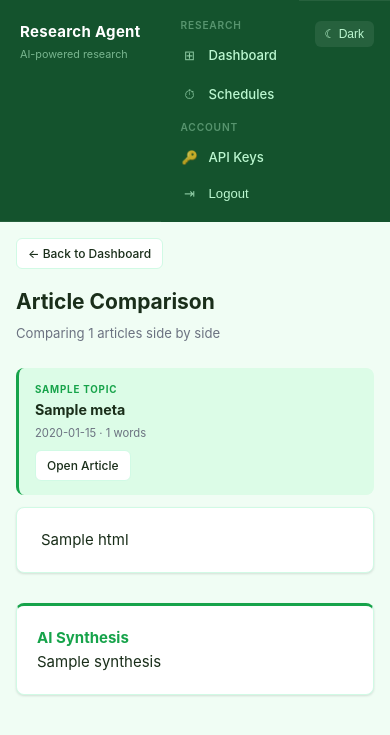
After one commit to Obinwanne1/Research-Agent, a Flask app: template templates/compare.html in a window 390 px wide. The commit adds this page. Shown: the top 735 px of the page. Run offline with Flask 3, Linux system fonts and the light colour scheme; the template is opened without the code that fills it: most values are stand-ins (such as "Sample title", 1, 10 or a date in 2020); some libraries are stand-ins or nearby versions.

Commit message:
feat: tier 3 — Claude API fallback + article comparison view
- utils.py: _run_sdk() fallback via anthropic SDK (claude-sonnet-4-6);
  _run_claude() tries CLI first, falls back to SDK if ANTHROPIC_API_KEY set
- GET /compare?slugs=a,b[,c,d]: side-by-side article comparison, up to 4 articles
  Calls Claude to synthesize What They Share / Key Differences / Synthesis
  Synthesis failure is non-fatal — page renders without it
- dashboard.html: per-card checkboxes, floating compare bar (2–4 selection),
  navigates to /compare on click
- templates/compare.html: responsive grid columns, scrollable per-column,
  synthesis panel with article-content styles

Co-Authored-By: Claude Sonnet 4.6 <noreply@anthropic.com>

```diff
--- a/app.py
+++ b/app.py
@@ -531,6 +531,61 @@ def settings_api_keys_revoke(key_id):
     return redirect(url_for("settings_api_keys"))
 
 
+# ── Article comparison ────────────────────────────────────────────────────────
+
+@app.route("/compare")
+@login_required
+def compare():
+    raw = request.args.get("slugs", "")
+    slugs = [s.strip() for s in raw.split(",") if s.strip()][:4]
+    if len(slugs) < 2:
+        flash("Select at least 2 articles to compare.", "error")
+        return redirect(url_for("dashboard"))
+
+    articles_data = []
+    for slug in slugs:
+        art = models.get_article(slug, session["user_id"])
+        if not art:
+            continue
+        file_path = os.path.join(Config.RESEARCH_BASE_DIR, art["file_path"])
+        real_base = os.path.realpath(Config.RESEARCH_BASE_DIR)
+        real_path = os.path.realpath(file_path)
+        if not real_path.startswith(real_base + os.sep) or not os.path.exists(real_path):
+            continue
+        with open(real_path, "r", encoding="utf-8") as f:
+            raw_md = f.read()
+        html = md.markdown(raw_md, extensions=["fenced_code", "tables"])
+        articles_data.append({"meta": art, "html": html, "raw": raw_md})
+
+    if len(articles_data) < 2:
+        flash("Could not load articles for comparison.", "error")
+        return redirect(url_for("dashboard"))
+
+    # Claude synthesis — compare all articles
+    excerpts = "\n\n---\n\n".join(
+        f"Article {i+1}: {a['meta']['title']}\n\n{a['raw'][:3000]}"
+        for i, a in enumerate(articles_data)
+    )
+    synthesis_html = None
+    try:
+        from utils import call_claude
+        prompt = (
+            f"You are comparing {len(articles_data)} research articles.\n\n"
+            f"{excerpts}\n\n"
+            "Write a concise comparison (300–500 words) structured as:\n"
+            "## What They Share\n"
+            "## Key Differences\n"
+            "## Synthesis\n"
+            "Plain English only. Output ONLY the markdown — no preamble."
+        )
+        synthesis_md = call_claude(prompt)
+        synthesis_html = md.markdown(synthesis_md, extensions=["fenced_code", "tables"])
+    except Exception:
+        pass  # synthesis is optional — page still works without it
+
+    return render_template("compare.html", articles=articles_data, synthesis=synthesis_html)
+
+
 # ── Public sharing ────────────────────────────────────────────────────────────
 
 @app.route("/article/<slug>/share", methods=["POST"])
--- /dev/null
+++ b/templates/compare.html
@@ -0,0 +1,101 @@
+{% extends "base.html" %}
+{% block title %}Compare Articles — Research Agent{% endblock %}
+{% block content %}
+<div style="margin-bottom:16px;">
+  <a href="{{ url_for('dashboard') }}" class="btn btn-secondary btn-sm">← Back to Dashboard</a>
+</div>
+
+<div class="page-header">
+  <h1>Article Comparison</h1>
+  <p class="page-subtitle">Comparing {{ articles|length }} articles side by side</p>
+</div>
+
+<!-- Column headers -->
+<div class="compare-headers">
+  {% for a in articles %}
+  <div class="compare-header-cell">
+    <div class="compare-col-topic">{{ (a.meta.topic or 'Research')[:60] }}</div>
+    <div class="compare-col-title">{{ a.meta.title }}</div>
+    <div class="compare-col-meta">{{ a.meta.created_at[:10] }}{% if a.meta.word_count %} · {{ a.meta.word_count }} words{% endif %}</div>
+    <a href="{{ url_for('article', slug=a.meta.slug) }}" class="btn btn-sm btn-secondary" style="margin-top:8px;">Open Article</a>
+  </div>
+  {% endfor %}
+</div>
+
+<!-- Side-by-side content -->
+<div class="compare-columns">
+  {% for a in articles %}
+  <div class="compare-col card">
+    <div class="compare-content article-content">
+      {{ a.html | safe }}
+    </div>
+  </div>
+  {% endfor %}
+</div>
+
+<!-- Claude synthesis -->
+{% if synthesis %}
+<div class="card" style="margin-top:2rem;border-top:3px solid var(--accent);">
+  <h2 style="margin-top:0;font-size:1rem;font-weight:700;color:var(--accent);">AI Synthesis</h2>
+  <div class="article-content">
+    {{ synthesis | safe }}
+  </div>
+</div>
+{% else %}
+<div class="card" style="margin-top:2rem;background:var(--bg-subtle,#f8faf8);text-align:center;padding:20px;color:var(--text-muted);font-size:0.875rem;">
+  Synthesis unavailable — Claude CLI not reachable or timed out.
+</div>
+{% endif %}
+
+<style>
+.compare-headers {
+  display: grid;
+  grid-template-columns: repeat({{ articles|length }}, 1fr);
+  gap: 12px;
+  margin-bottom: 12px;
+}
+.compare-header-cell {
+  background: var(--accent-light);
+  border-radius: 8px;
+  padding: 14px 16px;
+  border-left: 3px solid var(--accent);
+}
+.compare-col-topic {
+  font-size: 0.65rem; text-transform: uppercase; letter-spacing: 0.8px;
+  color: var(--accent); font-weight: 700; margin-bottom: 4px;
+}
+.compare-col-title {
+  font-size: 0.95rem; font-weight: 700; line-height: 1.3; margin-bottom: 4px;
+}
+.compare-col-meta { font-size: 0.75rem; color: var(--text-muted); }
+
+.compare-columns {
+  display: grid;
+  grid-template-columns: repeat({{ articles|length }}, 1fr);
+  gap: 12px;
+  align-items: start;
+}
+.compare-col {
+  min-width: 0;
+  max-height: 70vh;
+  overflow-y: auto;
+  padding: 20px 24px;
+}
+.compare-col::-webkit-scrollbar { width: 4px; }
+.compare-col::-webkit-scrollbar-thumb { background: var(--border); border-radius: 4px; }
+
+/* Reuse article-content styles from article.html */
+.compare-content.article-content h2 {
+  font-size: 1rem; font-weight: 700;
+  margin: 20px 0 8px;
+  padding-bottom: 4px;
+  border-bottom: 1px solid var(--border);
+}
+.compare-content.article-content h3 { font-size: 0.9rem; margin: 14px 0 6px; }
+
+@media (max-width: 900px) {
+  .compare-headers, .compare-columns { grid-template-columns: 1fr; }
+  .compare-col { max-height: none; }
+}
+</style>
+{% endblock %}
```
Also changed, not shown: templates/dashboard.html (+92 -1 lines), utils.py (+24 -1 lines).
